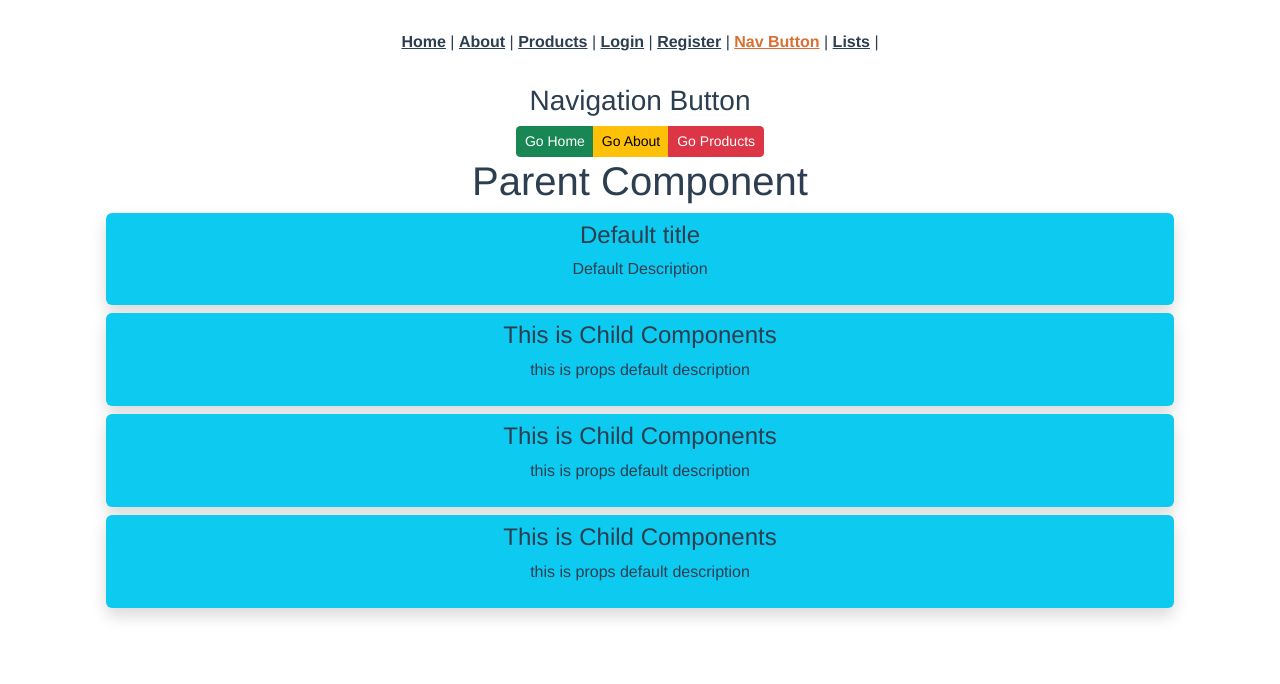
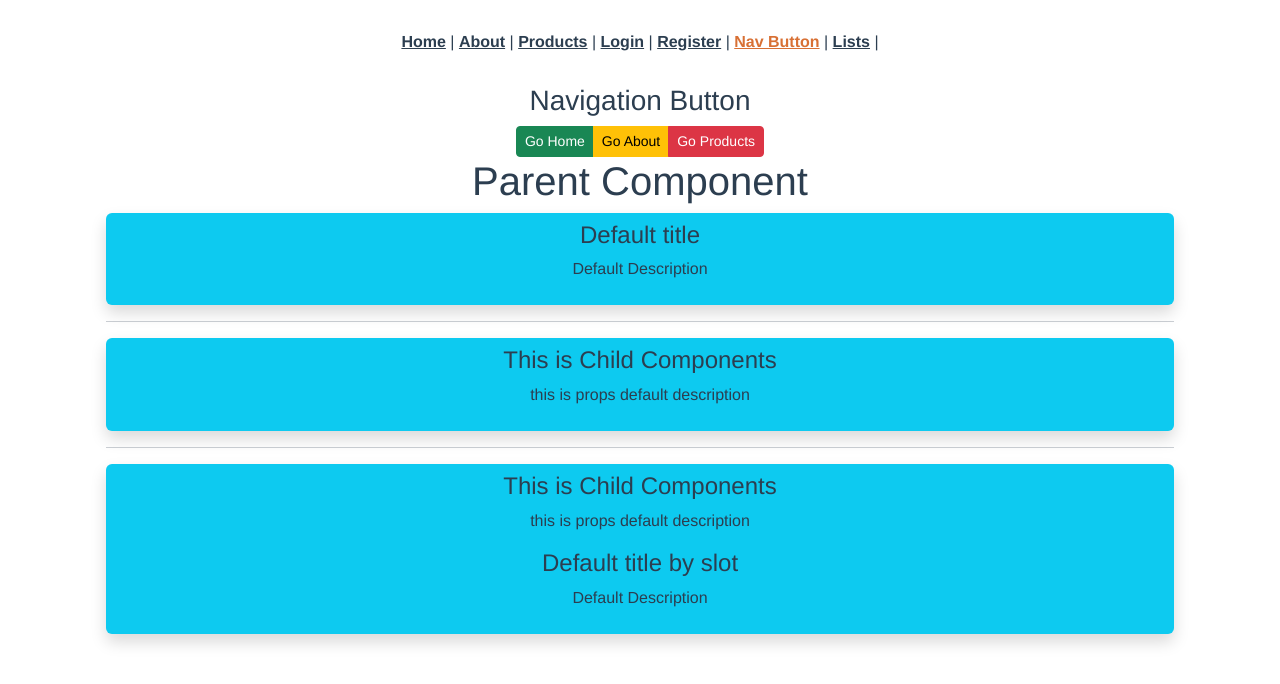
Before and after one commit to aungNyeinChan93/vue3_CL, a Vue app: page /nav-btn in a window 1280 px wide. Shown: the top 684 px of the page. Built offline with nearby package versions, Linux system fonts and the light colour scheme.

Commit message:
props vs slot

```diff
--- a/src/components/ChildComponent.vue
+++ b/src/components/ChildComponent.vue
@@ -10,6 +10,7 @@
         Lorem ipsum, dolor sit amet consectetur adipisicing elit. Fugit
         repudiandae maxime sunt?
       </p>
+      <slot name="child" />
     </div>
   </section>
 </template>
--- a/src/components/ParentComponent.vue
+++ b/src/components/ParentComponent.vue
@@ -7,9 +7,15 @@
         :description="description"
         @test="testAction"
       />
+      <hr />
       <ChildComponent />
-      <ChildComponent />
-      <ChildComponent />
+      <hr />
+      <ChildComponent>
+        <template v-slot:child>
+          <h4>{{ title }} by slot</h4>
+          <p>{{ description }}</p>
+        </template>
+      </ChildComponent>
     </div>
   </section>
 </template>
```
